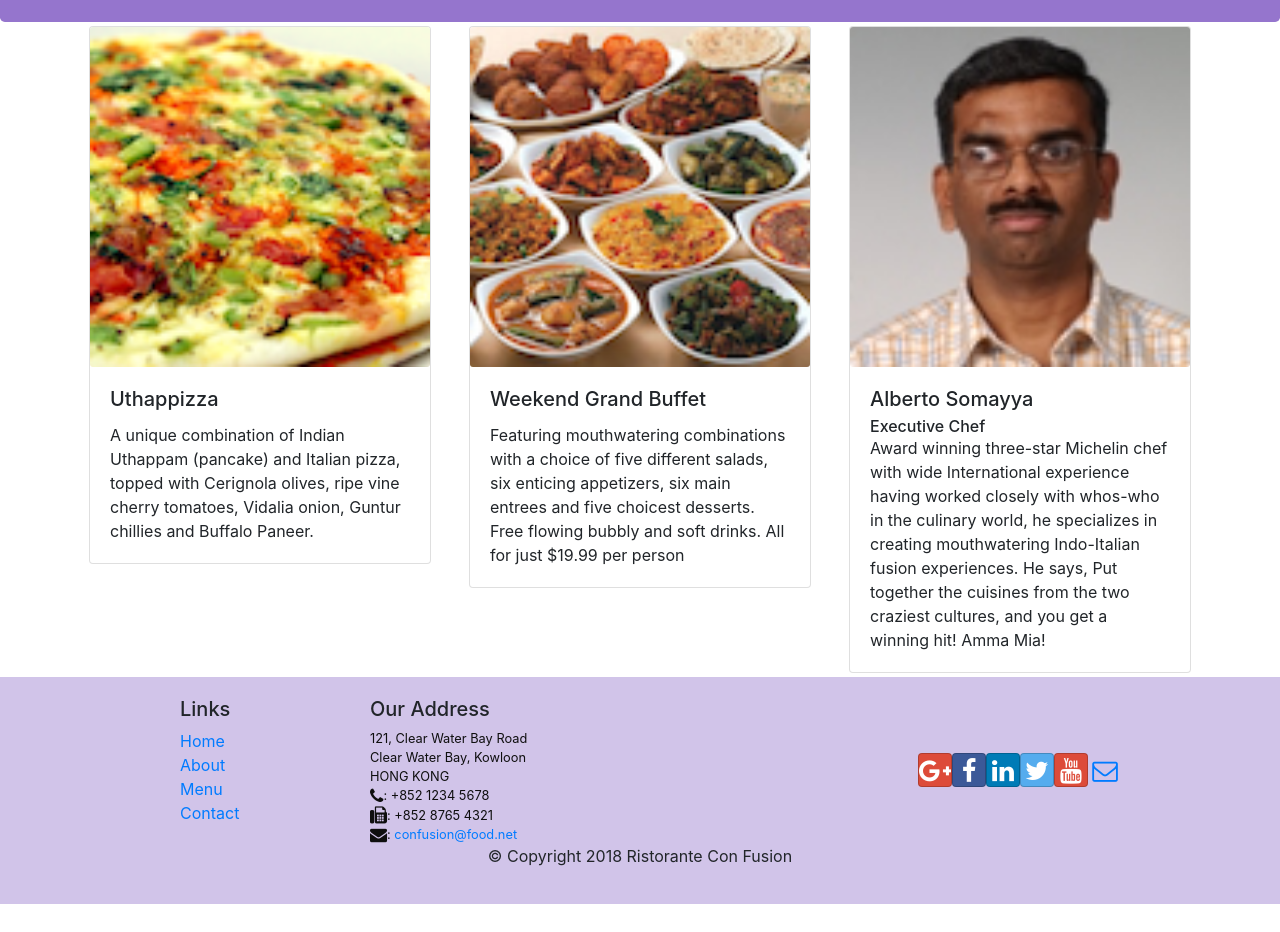
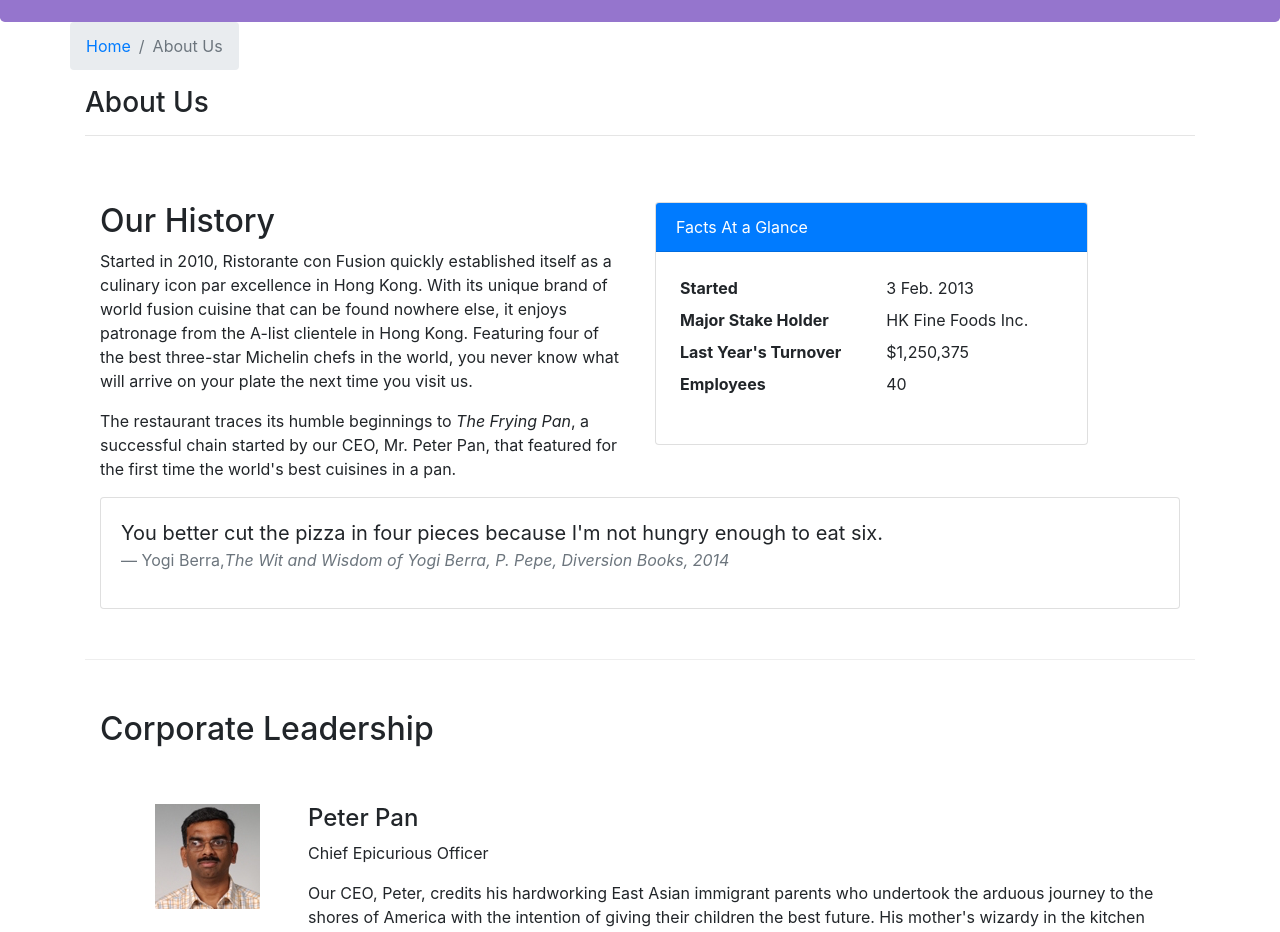
Before and after one commit to leon-12138/React, a React (Create React App) app: page /aboutus in a window 1280 px wide. Before the commit this address led to /home. Shown: the part 320-1252 px from the top of the page. Before the commit the page ends 1224 px from the top, so only its background shows below. Built offline with nearby package versions, Linux system fonts and the light colour scheme.

Commit message:
2nd assignment

```diff
--- /dev/null
+++ b/src/components/AboutComponent.js
@@ -0,0 +1,99 @@
+import React from 'react';
+import { Breadcrumb, BreadcrumbItem, Card, CardBody, CardHeader, Media } from 'reactstrap';
+import { Link } from 'react-router-dom';
+
+
+function RenderLeader({leader}) {
+
+    return(
+        <div key={leader.id} className="col-12 mt-5">
+            <Media tag="li">
+                <Media left middle>
+                    <Media object src={leader.image} alt={leader.name} />
+                </Media>
+                <Media body className="ml-5">
+                    <Media heading>{leader.name}</Media>
+                    <p>{leader.designation}</p>
+                    <p>{leader.description}</p>
+                </Media>
+            </Media>
+        </div>
+    );
+
+}
+
+
+function About(props) {
+
+    const leaders = props.leaders.map((leader) => {
+        return (
+            <RenderLeader leader={leader} />
+        );
+    });
+
+
+    return(
+        <div className="container">
+            <div className="row">
+                <Breadcrumb>
+                    <BreadcrumbItem><Link to="/home">Home</Link></BreadcrumbItem>
+                    <BreadcrumbItem active>About Us</BreadcrumbItem>
+                </Breadcrumb>
+                <div className="col-12">
+                    <h3>About Us</h3>
+                    <hr />
+                </div>
+            </div>
+            <div className="row row-content">
+                <div className="col-12 col-md-6">
+                    <h2>Our History</h2>
+                    <p>Started in 2010, Ristorante con Fusion quickly established itself as a culinary icon par excellence in Hong Kong. With its unique brand of world fusion cuisine that can be found nowhere else, it enjoys patronage from the A-list clientele in Hong Kong.  Featuring four of the best three-star Michelin chefs in the world, you never know what will arrive on your plate the next time you visit us.</p>
+                    <p>The restaurant traces its humble beginnings to <em>The Frying Pan</em>, a successful chain started by our CEO, Mr. Peter Pan, that featured for the first time the world's best cuisines in a pan.</p>
+                </div>
+                <div className="col-12 col-md-5">
+                    <Card>
+                        <CardHeader className="bg-primary text-white">Facts At a Glance</CardHeader>
+                        <CardBody>
+                            <dl className="row p-1">
+                                <dt className="col-6">Started</dt>
+                                <dd className="col-6">3 Feb. 2013</dd>
+                                <dt className="col-6">Major Stake Holder</dt>
+                                <dd className="col-6">HK Fine Foods Inc.</dd>
+                                <dt className="col-6">Last Year's Turnover</dt>
+                                <dd className="col-6">$1,250,375</dd>
+                                <dt className="col-6">Employees</dt>
+                                <dd className="col-6">40</dd>
+                            </dl>
+                        </CardBody>
+                    </Card>
+                </div>
+                <div className="col-12">
+                    <Card>
+                        <CardBody className="bg-faded">
+                            <blockquote className="blockquote">
+                                <p className="mb-0">You better cut the pizza in four pieces because
+                                    I'm not hungry enough to eat six.</p>
+                                <footer className="blockquote-footer">Yogi Berra,
+                                <cite title="Source Title">The Wit and Wisdom of Yogi Berra,
+                                    P. Pepe, Diversion Books, 2014</cite>
+                                </footer>
+                            </blockquote>
+                        </CardBody>
+                    </Card>
+                </div>
+            </div>
+            <div className="row row-content">
+                <div className="col-12">
+                    <h2>Corporate Leadership</h2>
+                </div>
+                <div className="col-12">
+                    <Media list>
+                        {leaders}
+                    </Media>
+                </div>
+            </div>
+        </div>
+    );
+}
+
+export default About;
--- a/src/components/MainComponent.js
+++ b/src/components/MainComponent.js
@@ -12,6 +12,7 @@
 import Footer from './FooterComponent';
 import Home from './HomeComponent';
 import Contact from './ContactComponent';
+import About from './AboutComponent';
 
 class Main extends Component {
 
@@ -49,6 +50,7 @@
         <Header />
         <Switch>
             <Route path="/home" component={HomePage} />
+            <Route path="/aboutus" component={() => <About leaders={this.state.leaders} />} />
             <Route exact path="/menu" component={ () => <Menu dishes={this.state.dishes}/>} />
             <Route path="/menu/:dishId" component={DishWithId} />
             <Route exact path="/contactus" component={Contact} />
```
